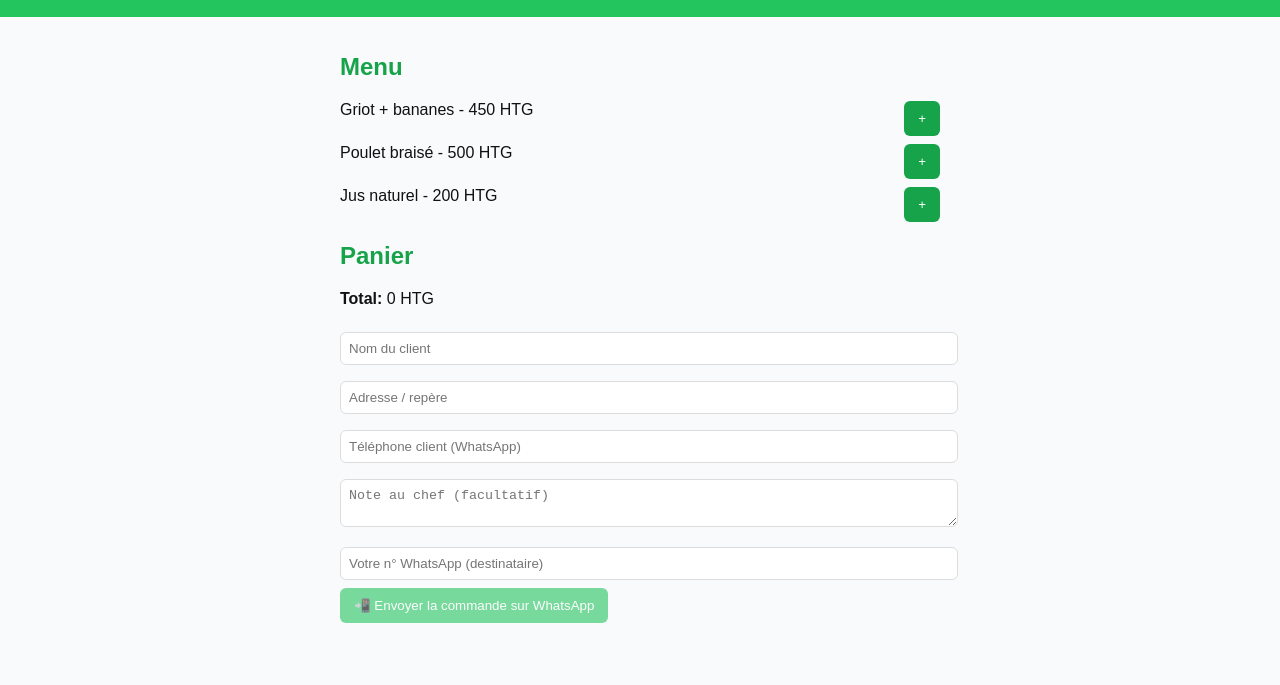
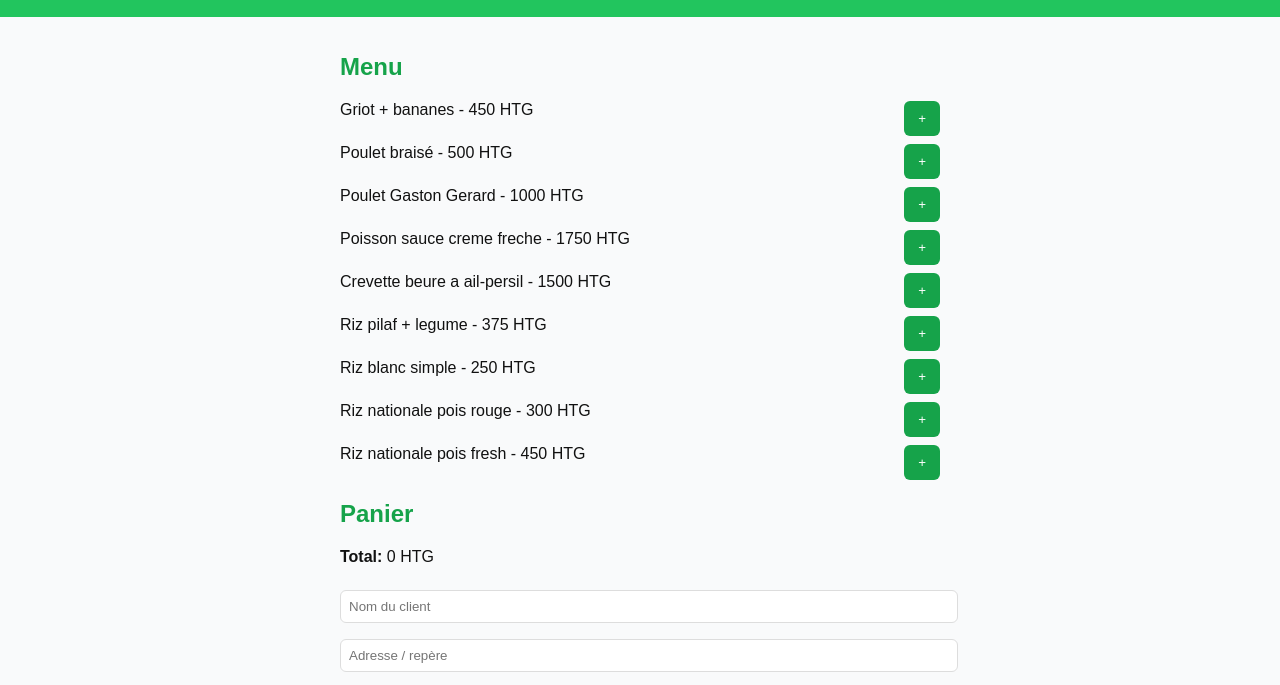
Before and after one commit to jrr29dev/FoodOrder, a plain HTML site: page index.html in a window 1280 px wide. Shown: the part 96-781 px from the top of the page. Drawn offline with Linux system fonts and the light colour scheme.

Commit message:
Update index.html

```diff
--- a/index.html
+++ b/index.html
@@ -43,9 +43,15 @@
   </main>
   <script>
     const menu = [
-      {id:'griot', name:'Griot + bananes', price:450},
+     {id:'griot', name:'Griot + bananes', price:450},
       {id:'poulet', name:'Poulet braisé', price:500},
-      {id:'jus', name:'Jus naturel', price:200}
+      {id:'pouletgg', name:'Poulet Gaston Gerard', price:1000},
+      {id:'poisson1', name:'Poisson sauce creme freche', price:1750},
+      {id:'crevette', name:'Crevette beure a ail-persil', price:1500},
+      {id:'rizp', name:'Riz pilaf + legume', price:375},
+      {id:'riz', name:'Riz blanc simple', price:250},
+      {id:'rizn', name:'Riz nationale pois rouge', price:300},
+      {id:'rizn2', name:'Riz nationale pois fresh', price:450}
     ];
     const cart = {};
     const menuDiv = document.getElementById('menuList');
```
